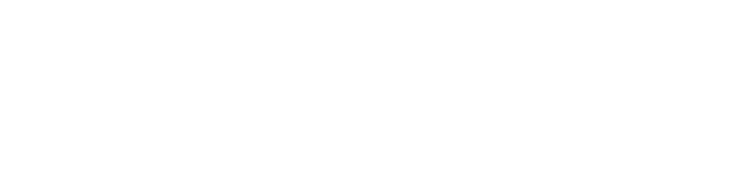
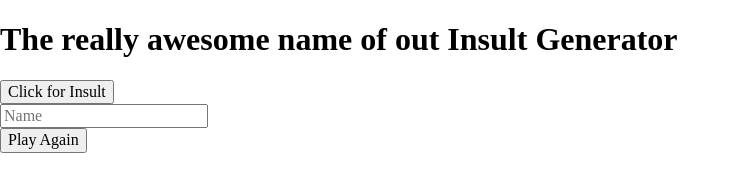
Before and after one commit to TIY-Charleston-Front-End-February2016/radia-perlman, a website: page index.html in a window 1280 px wide. Shown: the whole page, without its empty margins (0-740 px from the left). Drawn offline with nearby package versions, Linux system fonts and the light colour scheme; files that its build step writes are made by us from their sources.

Commit message:
added more html stuff

```diff
--- a/index.html
+++ b/index.html
@@ -8,6 +8,15 @@
     <title>Insult App</title>
   </head>
   <body>
+    <h1>The really awesome name of out Insult Generator</h1>
+    <button class="giantButton">Click for Insult</button>
+    <section>
+      <input type='text' placeholder="Name">
+      <div class="insultText">
+        <!-- The insult template goes here. name, you are a insult -->
+      </div>
+      <button class="smallButton">Play Again</button>
+    </section>
     <script src='//vws.responsivevoice.com/v/e?key=UFY5I5RQ'></script>
     <script src="bower_components/jquery/dist/jquery.min.js" charset="utf-8"></script>
     <script src="bower_components/underscore/underscore-min.js" charset="utf-8"></script>
```
